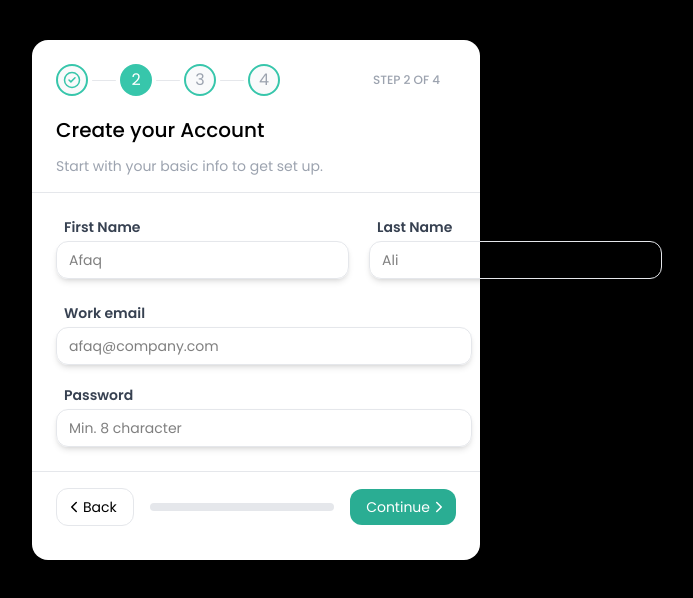
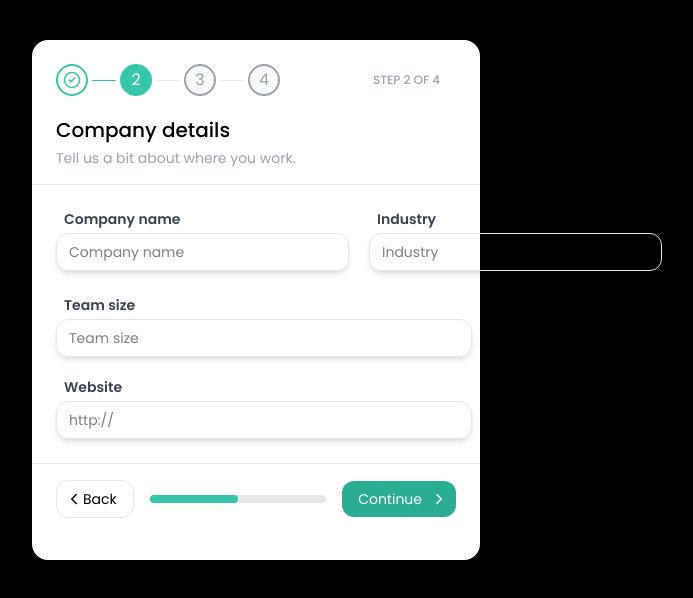
Before and after one commit to coder-591/React--challenges, a React (Vite) app: page / in a window 1280 px wide. Both pictures are taken after a click on the button "Continue". Shown: the top 598 px of the page, without its empty margins (384-1077 px from the left). Built offline with nearby package versions, Linux system fonts and the light colour scheme.

Commit message:
I complete the dynamic thing in the form

```diff
--- a/src/Components/MultiStepForm/FormFooter.jsx
+++ b/src/Components/MultiStepForm/FormFooter.jsx
@@ -1,25 +1,46 @@
-import { ChevronLeft, ChevronRight } from "lucide-react";
-import React from "react";
+import { Check, ChevronLeft, ChevronRight } from "lucide-react";
+import React, { useRef } from "react";
 
-const FormFooter = ({ setStepCount }) => {
+const FormFooter = ({ resultValue, stepCount, setStepCount }) => {
+  const clickHandler = (e) => {
+    const text = e.target.innerText;
+    if (text === "Continue") {
+      setStepCount((c) => Math.min(c + 1, 4));
+    } else {
+      setStepCount((c) => Math.max(c - 1, 1));
+    }
+  };
+
   return (
     <>
       <div className="flex items-center justify-between px-6">
-        <button
-        onClick={() => setStepCount((c) => Math.max(c - 1, 1))}
-        className="flex items-center  rounded-xl border border-[#e5e7eb] pl-2 pr-4 pt-2 pb-2 text-sm cursor-pointer ">
-          <ChevronLeft size={"18px"} />
-          Back
-        </button>
+        {stepCount > 1 && (
+          <button
+            onClick={clickHandler}
+            className="flex items-center  rounded-xl border border-[#e5e7eb] pl-2 pr-4 pt-2 pb-2 text-sm cursor-pointer "
+          >
+            <ChevronLeft size={"18px"} />
+            Back
+          </button>
+        )}
 
-        <div className=" w-full h-2 bg-gray-200 rounded-2xl mx-4 "></div>
+        <div className=" w-full h-2 bg-gray-200 rounded-2xl mx-4 ">
+          <div
+            className="h-2 rounded-2xl bg-[#37c6ab] transition-all duration-300"
+            style={{ width: `${resultValue}%` }}
+          ></div>
+        </div>
 
         <button
-          onClick={() => setStepCount((c) => Math.min(c + 1, 4))}
-          className="flex items-center rounded-xl pl-4 pr-2 pt-2 pb-2 bg-[#2aad93] text-white text-sm cursor-pointer"
+          onClick={clickHandler}
+          className="flex items-center rounded-xl pl-4 pr-2 pt-2 pb-2 bg-[#2aad93] text-white text-sm cursor-pointer gap-2"
         >
-          Continue
-          <ChevronRight size={"18px"} />
+          {stepCount == 4 ? "Create" : "Continue"}
+          {stepCount == 4 ? (
+            <Check size={"20px"} />
+          ) : (
+            <ChevronRight size={"18px"} />
+          )}
         </button>
       </div>
     </>
--- a/src/Components/MultiStepForm/FormHeader.jsx
+++ b/src/Components/MultiStepForm/FormHeader.jsx
@@ -4,6 +4,18 @@ import { useEffect, useState } from "react";
 const FormHeader = ({ stepCount }) => {
   const [isActive, setIsActive] = useState(false);
   const steps = [1, 2, 3, 4];
+  const stepHeading = [
+    "Create your account",
+    "Company details",
+    "Choose a plan",
+    "Preferences",
+  ];
+  const stepPara = [
+    "Start with your basic info to get set up.",
+    "Tell us a bit about where you work.",
+    "Pick the plan that fits your team.",
+    "Customize your experience.",
+  ];
 
   return (
     <>
@@ -11,16 +23,22 @@ const FormHeader = ({ stepCount }) => {
 
       <div className=" mt-6 px-6 flex items-center justify-between">
         <div className="flex items-center justify-start gap-1">
-          {steps.map((num, index) => (
-            <div className="flex items-center justify-start gap-1">
-              <span
-                className={`${num == stepCount ? "bg-[#37c6ab] border-[#37c6ab] text-white" : "bg-[#f9fafb] border-[#37c6ab] text-[#9ca3af]"}  w-8 h-8 flex items-center justify-center rounded-full border-2 `}
+          {steps.map((num, idx) => (
+            <div key={idx} className="flex items-center justify-start gap-1">
+              <span // 3
+                className={`${num == stepCount ? "bg-[#37c6ab] border-[#37c6ab] text-white" : stepCount > num ? "border-[#37c6ab]" : "bg-[#f9fafb] border-[#9ca3af] text-[#9ca3af]"}  w-8 h-8 flex items-center justify-center rounded-full border-2 transition-all duration-300 `}
               >
-                {stepCount > num ?<CircleCheck color="#37c6ab" size={"18px"} />: num}
+                {stepCount > num ? (
+                  <CircleCheck color="#37c6ab" size={"18px"} />
+                ) : (
+                  num
+                )}
               </span>
 
-              {index !== steps.length - 1 && (
-                <hr className={"border-[#e5e7eb] w-6 outline-0 rounded-2xl ${}" }/>
+              {idx !== steps.length - 1 && (
+                <hr
+                  className={` w-6 outline-0 rounded-2xl ${stepCount > num ? "border-[#37c6ab]" : "border-[#e5e7eb]"}`}
+                />
               )}
             </div>
           ))}
@@ -31,11 +49,21 @@ const FormHeader = ({ stepCount }) => {
         </p>
       </div>
       {/* header text */}
-      <div className="flex flex-col mt-5 px-6 gap-3">
-        <h1 className="font-medium text-xl">Create your Account</h1>
-        <p className="text-[#9ca3af] font-md text-sm">
-          Start with your basic info to get set up.
-        </p>
+      <div className="flex flex-col mt-5 px-6 gap-1">
+        <div>
+          {stepHeading.map((heading, idx) => (
+            <h1 key={idx} className="font-medium text-xl">
+              {stepCount == idx + 1 && heading}
+            </h1>
+          ))}
+        </div>
+        <div>
+          {stepPara.map((para, idx) => (
+            <p key={idx} className="text-[#9ca3af] font-md text-sm">
+              {stepCount == idx + 1 && para}
+            </p>
+          ))}
+        </div>
       </div>
     </>
   );
--- a/src/Components/MultiStepForm/FormMain.jsx
+++ b/src/Components/MultiStepForm/FormMain.jsx
@@ -1,29 +1,49 @@
-import React from "react";
+import React, { useEffect, useState } from "react";
+import {
+  stepOneHolder,
+  stepOneInput,
+  stepTwoHolder,
+  stepTwoInput,
+} from "./Utils";
 
-const FormMain = () => {
+const FormMain = ({ stepCount }) => {
+  const [dynamicInputs, setDynamicInputs] = useState([]);
+  const [dynamicPlaceHolder, setDynamicPlaceHolder] = useState([]);
+
+  useEffect(() => {
+    if (stepCount == 1) {
+      setDynamicInputs(stepOneInput);
+      setDynamicPlaceHolder(stepOneHolder);
+    }
+    if (stepCount == 2) {
+      setDynamicInputs(stepTwoInput);
+      setDynamicPlaceHolder(stepTwoHolder);
+    }
+  }, [stepCount]);
+
   return (
     <>
       <div className="flex flex-col ">
         <div className="flex items-center px-6 mt-6 gap-5">
           <label className="flex flex-col items-start gap-1">
             <h3 className=" text-[#374151] font-semibold text-sm pl-2">
-              First Name
+              {dynamicInputs[0]}
             </h3>
 
             <input
               type="text"
-              placeholder="Afaq"
+              placeholder={dynamicPlaceHolder[0]}
               className="border outline-0 border-[#e5e7eb] pl-3 p-2 rounded-xl text-sm shadow-md focus:border-[#37c6ab]  focus:shadow-[#37c6ab]"
             />
           </label>
 
           <label className="flex flex-col items-start gap-1">
             <h3 className=" text-[#374151] font-semibold text-sm pl-2">
-              Last Name
+              {dynamicInputs[1]}
             </h3>
             <input
               type="text"
-              placeholder="Ali"
+              placeholder={dynamicPlaceHolder[1]}
               className="border outline-0 border-[#e5e7eb] pl-3 p-2 rounded-xl text-sm shadow-md focus:border-[#37c6ab]  focus:shadow-[#37c6ab]"
             />
           </label>
@@ -32,21 +52,21 @@ const FormMain = () => {
         <div className="flex flex-col items-start px-6 mt-6 gap-5">
           <label className="flex flex-col items-start gap-1">
             <h3 className=" text-[#374151] font-semibold text-sm pl-2">
-              Work email
+              {dynamicInputs[2]}
             </h3>
             <input
               type="email"
-              placeholder="afaq@company.com"
+              placeholder={dynamicPlaceHolder[2]}
               className="border outline-0 border-[#e5e7eb] pl-3 p-2 rounded-xl text-sm w-104 shadow-md focus:border-[#37c6ab]  focus:shadow-[#37c6ab]"
             />
           </label>
           <label className="flex flex-col items-start gap-1">
             <h3 className=" text-[#374151] font-semibold text-sm pl-2">
-              Password
+              {dynamicInputs[3]}
             </h3>
             <input
               type="password"
-              placeholder="Min. 8 character"
+              placeholder={dynamicPlaceHolder[3]}
               className="border outline-0 border-[#e5e7eb] pl-3 p-2 rounded-xl text-sm w-104 shadow-md focus:border-[#37c6ab]  focus:shadow-[#37c6ab]"
             />
           </label>
--- a/src/Components/MultiStepForm/MultiStepForms.jsx
+++ b/src/Components/MultiStepForm/MultiStepForms.jsx
@@ -5,8 +5,7 @@ import { useState } from "react";
 
 const MultiStepForms = () => {
   const [stepCount, setStepCount] = useState(1);
-
-
+  let resultValue = Math.floor((stepCount / 4) * 100);
 
   return (
     <>
@@ -14,9 +13,13 @@ const MultiStepForms = () => {
         <div className="relative bg-white w-[35%] h-130 rounded-2xl mt-10">
           <FormHeader stepCount={stepCount} />
           <hr className="border-[#e5e7eb] mt-4" />
-          <FormMain />
+          <FormMain stepCount = {stepCount} />
           <hr className="border-[#e5e7eb] mt-6 mb-4" />
-          <FormFooter setStepCount = {setStepCount}  />
+          <FormFooter
+            resultValue={resultValue}
+            stepCount={stepCount}
+            setStepCount={setStepCount}
+          />
         </div>
       </div>
     </>
--- /dev/null
+++ b/src/Components/MultiStepForm/Utils.js
@@ -0,0 +1,25 @@
+export const stepOneInput = [
+  "First Name",
+  "Last Name",
+  "Work email",
+  "Password",
+];
+export const stepTwoInput = [
+  "Company name",
+  "Industry",
+  "Team size",
+  "Website",
+];
+
+export const stepOneHolder = [
+  "First Name",
+  "Last Name",
+  "afaq@company.com",
+  "Min.8 Password",
+];
+export const stepTwoHolder = [
+  "Company name",
+  "Industry",
+  "Team size",
+  "http://",
+];
```
